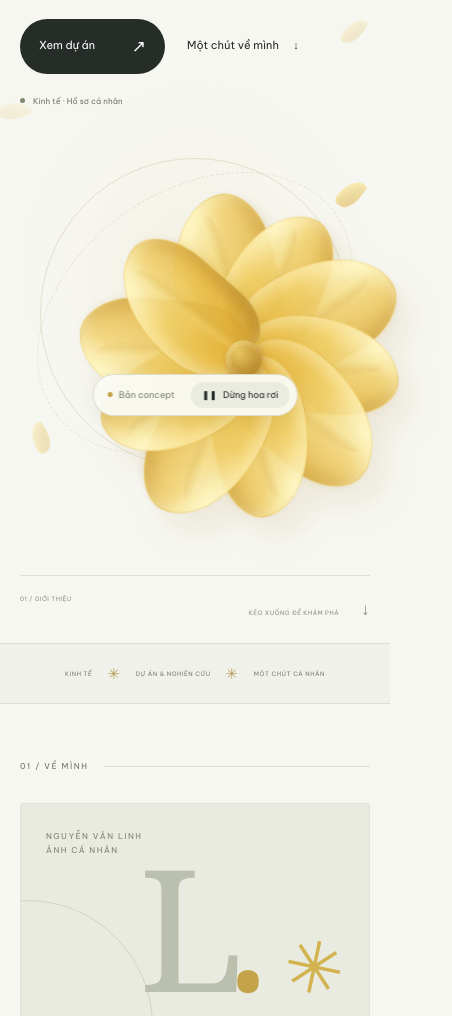
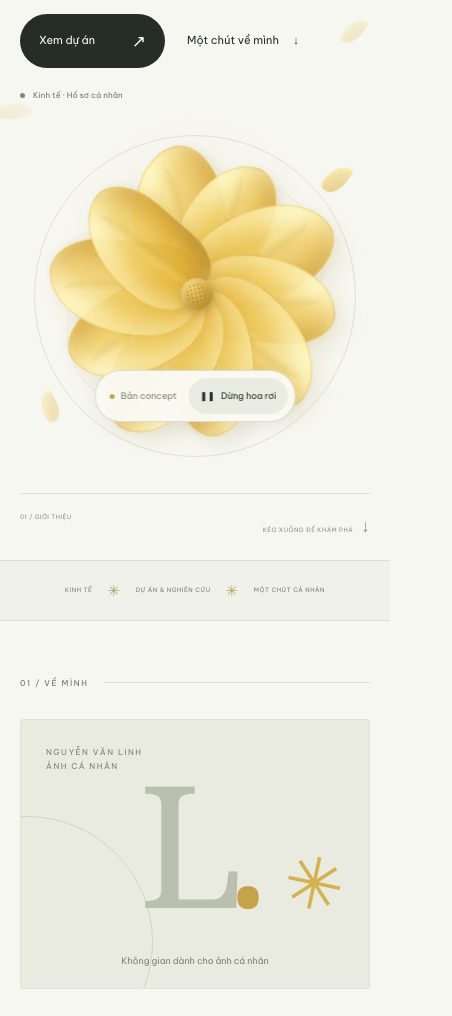
Before and after one commit to giabaocode/portfolio_nguyenvanlinh, a plain HTML site: page index.html in a window 390 px wide. Shown: the part 410-1426 px from the top of the page, 452 px wide, since content can reach past the window. Drawn offline with Linux system fonts and the light colour scheme.

Commit message:
Fix mobile layout overflow and responsive hero artwork

```diff
--- a/build.mjs
+++ b/build.mjs
@@ -5,7 +5,7 @@ import path from 'node:path';
 const root = path.dirname(fileURLToPath(import.meta.url));
 const output = path.join(root, 'public');
 const files = [
-  'index.html', 'style.css', 'motion.css', 'hero.css',
+  'index.html', 'style.css', 'motion.css', 'hero.css', 'responsive.css',
   'script.js', 'petals.js', 'hero.js', '_headers', 'robots.txt',
 ];
 await mkdir(output, { recursive: true });
--- a/index.html
+++ b/index.html
@@ -12,6 +12,7 @@
 <link rel="stylesheet" href="style.css">
 <link rel="stylesheet" href="motion.css">
 <link rel="stylesheet" href="hero.css">
+<link rel="stylesheet" href="responsive.css">
 </head>
 <body>
 <div class="petal-field" aria-hidden="true"></div>
--- /dev/null
+++ b/responsive.css
@@ -0,0 +1,91 @@
+/* Keep the layout viewport independent of decorative artwork. */
+html { -webkit-text-size-adjust: 100%; text-size-adjust: 100%; }
+.hero { grid-template-columns: minmax(0,1.05fr) minmax(0,1fr); }
+.hero > *, .about-layout > *, .journey-layout > *, .project-card { min-width: 0; }
+.project-grid { grid-template-columns: repeat(3,minmax(0,1fr)); }
+.project-card { width: 100%; }
+.contact::before { pointer-events: none; }
+
+@media (max-width: 1100px) {
+  .hero::before { right: 0; max-width: 100%; }
+  .hero .hero-art {
+    /* Contain rotated petals and rings, rather than clipping the entire page. */
+    overflow: hidden;
+    overflow: clip;
+  }
+  .hero .flower { width: 76%; height: auto; aspect-ratio: 1; scale: 1; }
+  .hero .flower > span { width: 35.64%; height: 55.9%; left: 32.18%; }
+  .hero .flower > span:nth-child(2n) { width: 32.82%; height: 52.56%; left: 33.59%; }
+  .hero .flower-center { width: 12.3%; height: 12.3%; left: 43.85%; top: 43.85%; }
+  .hero .flower-center::after { inset: 15%; }
+  .hero .orbit-one { width: 92%; height: auto; aspect-ratio: 1; }
+  .hero .orbit-two { width: 80%; height: auto; aspect-ratio: 1.4; }
+}
+
+@media (max-width: 760px) {
+  .hero { grid-template-columns: minmax(0,1fr); }
+  .hero .hero-name { font-size: clamp(54px,18.5vw,104px); }
+  .hero .hero-name em { max-width: 100%; }
+  .hero .hero-actions { flex-wrap: wrap; row-gap: 16px; }
+  .hero .hero-art {
+    height: auto;
+    min-height: 0;
+    max-width: 100%;
+    aspect-ratio: 1;
+    margin-top: 18px;
+    border-radius: 0;
+  }
+  .hero .flower {
+    width: 76%;
+    height: 76%;
+    left: 50%;
+    top: 50%;
+    scale: 1;
+    filter: drop-shadow(6px 12px 10px #a67d2720);
+  }
+  .hero .flower > span {
+    width: 35.64%;
+    height: 55.9%;
+    left: 32.18%;
+  }
+  .hero .flower > span:nth-child(2n) {
+    width: 32.82%;
+    height: 52.56%;
+    left: 33.59%;
+  }
+  .hero .flower-center {
+    width: 12.3%;
+    height: 12.3%;
+    left: 43.85%;
+    top: 43.85%;
+  }
+  .hero .flower-center::after { inset: 15%; }
+  .hero .orbit { top: 50%; }
+  .hero .orbit-one { width: 92%; height: auto; aspect-ratio: 1; }
+  .hero .orbit-two { width: 80%; height: auto; aspect-ratio: 1.4; }
+  .bloom-accent.one { top: 12%; right: 7%; }
+  .bloom-accent.two { bottom: 14%; left: 6%; }
+  .hero .hero-bottom { gap: 12px; line-height: 1.7; }
+  .hero .hero-bottom > span:last-child { text-align: right; }
+  .hero .scroll-arrow { margin-left: 6px; }
+  .project-grid { grid-template-columns: minmax(0,1fr); }
+  .project-card h3 { gap: 10px; }
+  .project-card h3 > span { flex-shrink: 0; }
+  .preview-tools {
+    width: max-content;
+    max-width: calc(100% - 24px);
+    bottom: max(12px,env(safe-area-inset-bottom));
+    gap: 12px;
+    white-space: nowrap;
+  }
+  .preview-tools > span { flex-shrink: 0; }
+  .preview-tools #motion-toggle { min-height: 36px; }
+  dialog {
+    width: calc(100% - 32px);
+    max-height: calc(100vh - 32px);
+    max-height: calc(100dvh - 32px);
+    overflow-y: auto;
+    overscroll-behavior: contain;
+  }
+  .dialog-close { min-width: 44px; min-height: 44px; top: 4px; right: 4px; }
+}
```
